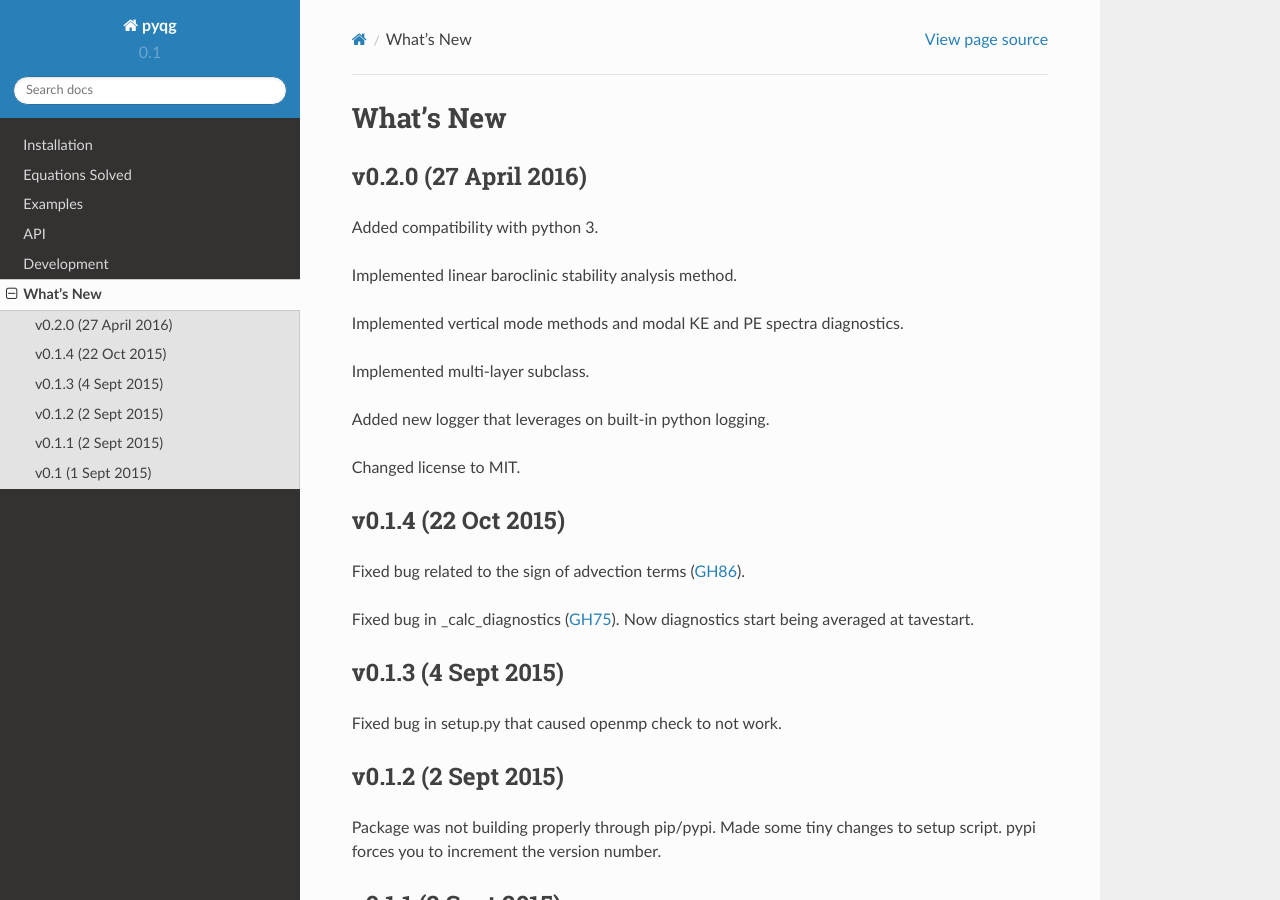
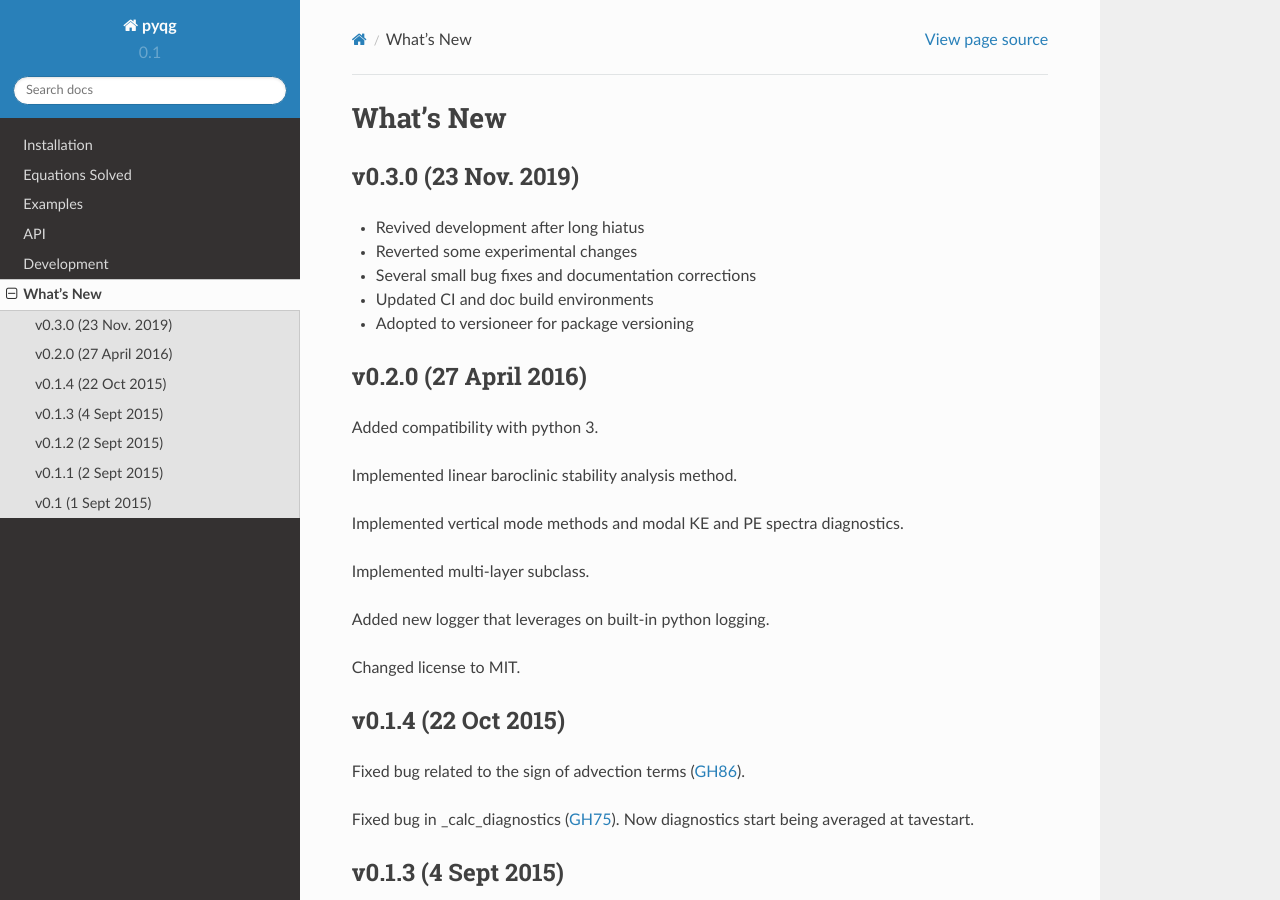
Before and after one commit to pyqg/pyqg, a Sphinx documentation site: the page built from docs/whats-new.rst, in a window 1280 px wide and 900 px high. Built offline with Sphinx 7.4.7 and the Read the Docs theme 2.0.0, drawn with Linux system fonts in a browser that asks for light colours.

Commit message:
Release v0.3.0

```diff
--- a/docs/whats-new.rst
+++ b/docs/whats-new.rst
@@ -1,8 +1,16 @@
 What's New
 ==========
 
+v0.3.0 (23 Nov. 2019)
+---------------------
+- Revived development after long hiatus
+- Reverted some experimental changes
+- Several small bug fixes and documentation corrections
+- Updated CI and doc build environments
+- Adopted to versioneer for package versioning
+
 v0.2.0 (27 April 2016)
-------------
+----------------------
 
 Added compatibility with python 3.
 
```
Also changed, not shown: 1 other file.
